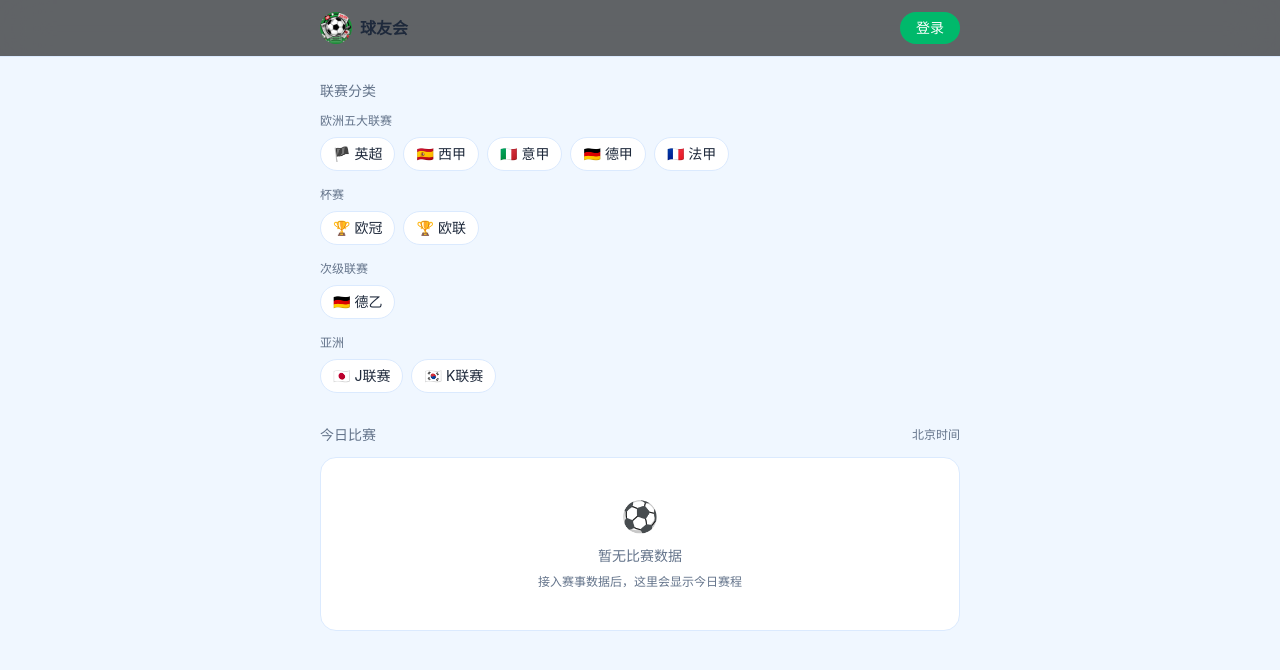
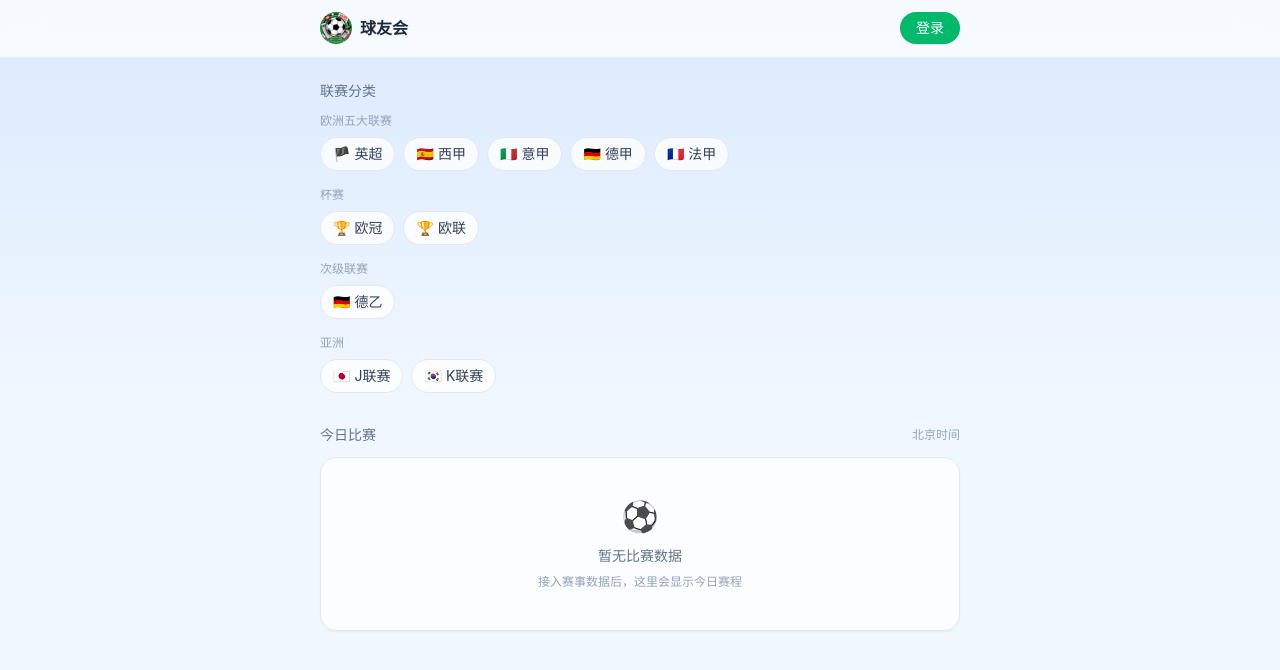
Before and after one commit to shuji-chu/qiuyouhui, a Next.js app: page / in a window 1280 px wide. Shown: the top 670 px of the page. Built offline with nearby package versions, Linux system fonts and the light colour scheme; no server answers.

Commit message:
Update page.tsx

```diff
--- a/src/app/page.tsx
+++ b/src/app/page.tsx
@@ -11,35 +11,30 @@ export default function HomePage() {
   const leagueGroups = groupLeagues();
 
   return (
-    <main className="min-h-screen bg-[var(--bg)]">
-      {/* 顶部栏 */}
-      <header className="sticky top-0 z-10 backdrop-blur-xl bg-black/60 border-b border-line">
+    <main className="min-h-screen">
+      <header className="sticky top-0 z-10 glass border-b border-white/40">
         <div className="max-w-2xl mx-auto px-4 h-14 flex items-center justify-between">
           <div className="flex items-center gap-2">
             <img src="/logo.png" alt="球友会" className="w-8 h-8 rounded-full" />
-            <span className="text-base font-semibold">球友会</span>
+            <span className="text-base font-semibold text-slate-800">球友会</span>
           </div>
 
           {loading ? (
-            <div className="w-16 h-7 rounded-full bg-white/5 animate-pulse" />
+            <div className="w-16 h-7 rounded-full bg-slate-200/60 animate-pulse" />
           ) : user ? (
             <div className="relative">
               <button
                 onClick={() => setMenuOpen((v) => !v)}
-                className="flex items-center gap-2 px-2 py-1 rounded-full hover:bg-white/5 transition"
+                className="flex items-center gap-2 px-2 py-1 rounded-full hover:bg-white/60 transition"
               >
                 {user.photoUrl ? (
-                  <img
-                    src={user.photoUrl}
-                    alt=""
-                    className="w-7 h-7 rounded-full"
-                  />
+                  <img src={user.photoUrl} alt="" className="w-7 h-7 rounded-full" />
                 ) : (
                   <div className="w-7 h-7 rounded-full bg-brand flex items-center justify-center text-xs font-semibold text-white">
                     {(user.displayName || user.email || '?')[0].toUpperCase()}
                   </div>
                 )}
-                <span className="text-sm max-w-[100px] truncate">
+                <span className="text-sm max-w-[100px] truncate text-slate-700">
                   {user.displayName || user.email}
                 </span>
               </button>
@@ -50,10 +45,10 @@ export default function HomePage() {
                     className="fixed inset-0 z-10"
                     onClick={() => setMenuOpen(false)}
                   />
-                  <div className="absolute right-0 top-full mt-2 z-20 w-40 rounded-xl bg-card border border-line overflow-hidden shadow-xl">
+                  <div className="absolute right-0 top-full mt-2 z-20 w-40 rounded-xl bg-white border border-slate-200 overflow-hidden shadow-lg">
                     <Link
                       href="/profile"
-                      className="block px-4 py-3 text-sm hover:bg-white/5 transition"
+                      className="block px-4 py-3 text-sm text-slate-700 hover:bg-slate-50 transition"
                       onClick={() => setMenuOpen(false)}
                     >
                       个人中心
@@ -63,7 +58,7 @@ export default function HomePage() {
                         setMenuOpen(false);
                         logout();
                       }}
-                      className="w-full text-left px-4 py-3 text-sm text-red-400 hover:bg-white/5 transition border-t border-line"
+                      className="w-full text-left px-4 py-3 text-sm text-red-500 hover:bg-slate-50 transition border-t border-slate-100"
                     >
                       退出登录
                     </button>
@@ -74,7 +69,7 @@ export default function HomePage() {
           ) : (
             <Link
               href="/login"
-              className="text-sm px-4 py-1.5 rounded-full bg-brand hover:bg-brand-dark text-white transition"
+              className="text-sm px-4 py-1.5 rounded-full bg-brand hover:bg-brand-dark text-white transition shadow-sm"
             >
               登录
             </Link>
@@ -83,19 +78,18 @@ export default function HomePage() {
       </header>
 
       <div className="max-w-2xl mx-auto px-4 py-6">
-        {/* 联赛分类 */}
         <section className="mb-8">
-          <h2 className="text-sm text-muted mb-3">联赛分类</h2>
+          <h2 className="text-sm text-slate-500 mb-3 font-medium">联赛分类</h2>
           <div className="space-y-4">
             {leagueGroups.map(({ group, items }) => (
               <div key={group}>
-                <div className="text-xs text-muted mb-2">{group}</div>
+                <div className="text-xs text-slate-400 mb-2">{group}</div>
                 <div className="flex flex-wrap gap-2">
                   {items.map((l) => (
                     <Link
                       key={l.slug}
                       href={`/category/${l.slug}`}
-                      className="px-3 py-1.5 rounded-full bg-card border border-line hover:border-brand transition text-sm"
+                      className="px-3 py-1.5 rounded-full bg-white/80 border border-slate-200 hover:border-brand hover:shadow-sm transition text-sm text-slate-700"
                     >
                       <span className="mr-1">{l.icon}</span>
                       {l.name}
@@ -107,17 +101,16 @@ export default function HomePage() {
           </div>
         </section>
 
-        {/* 比赛列表 */}
         <section>
           <div className="flex items-center justify-between mb-3">
-            <h2 className="text-sm text-muted">今日比赛</h2>
-            <span className="text-xs text-muted">北京时间</span>
+            <h2 className="text-sm text-slate-500 font-medium">今日比赛</h2>
+            <span className="text-xs text-slate-400">北京时间</span>
           </div>
 
-          <div className="rounded-2xl bg-card border border-line p-10 text-center">
+          <div className="rounded-2xl bg-white/80 border border-slate-200 p-10 text-center shadow-sm">
             <div className="text-3xl mb-3">⚽</div>
-            <div className="text-sm text-muted">暂无比赛数据</div>
-            <div className="text-xs text-muted mt-2">
+            <div className="text-sm text-slate-500">暂无比赛数据</div>
+            <div className="text-xs text-slate-400 mt-2">
               接入赛事数据后，这里会显示今日赛程
             </div>
           </div>
```
